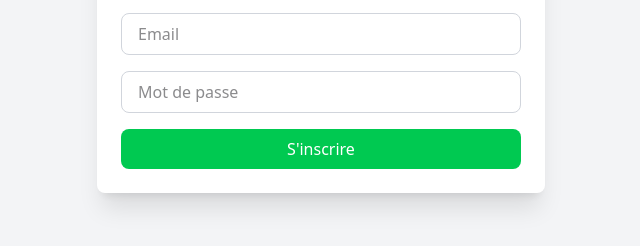
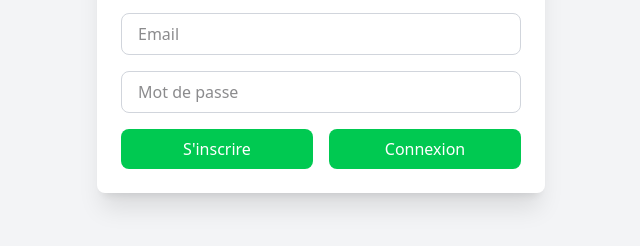
Before and after one commit to lefarmer01600/book_movie, a website: page public/html/inscription.html in a window 1280 px wide. Shown: the part 362-608 px from the top of the page, without its empty margins (319-959 px from the left). Drawn offline with Linux system fonts and the light colour scheme.

Commit message:
ajout d'un bourron connexion

```diff
--- a/public/html/inscription.html
+++ b/public/html/inscription.html
@@ -32,6 +32,7 @@
                     required
                     class="w-full px-4 py-2 border border-gray-300 rounded-lg focus:outline-none focus:ring-2 focus:ring-blue-500"
                 />
+                <div class="flex justify-between space-x-4">
                     <button
                         type="button"
                         id="submitRegister"
@@ -39,6 +40,13 @@
                     >
                         S'inscrire
                     </button>
+                    <a
+                        href="connexion"
+                        class="w-full bg-green-500 text-white py-2 rounded-lg text-center hover:bg-green-600 transition"
+                    >
+                        Connexion
+                    </a>
+                </div>
             </form>
         </div>
     </div>
```
Also changed, not shown: public/css/output.css. Lines whose indentation alone changed are shown as unchanged.
